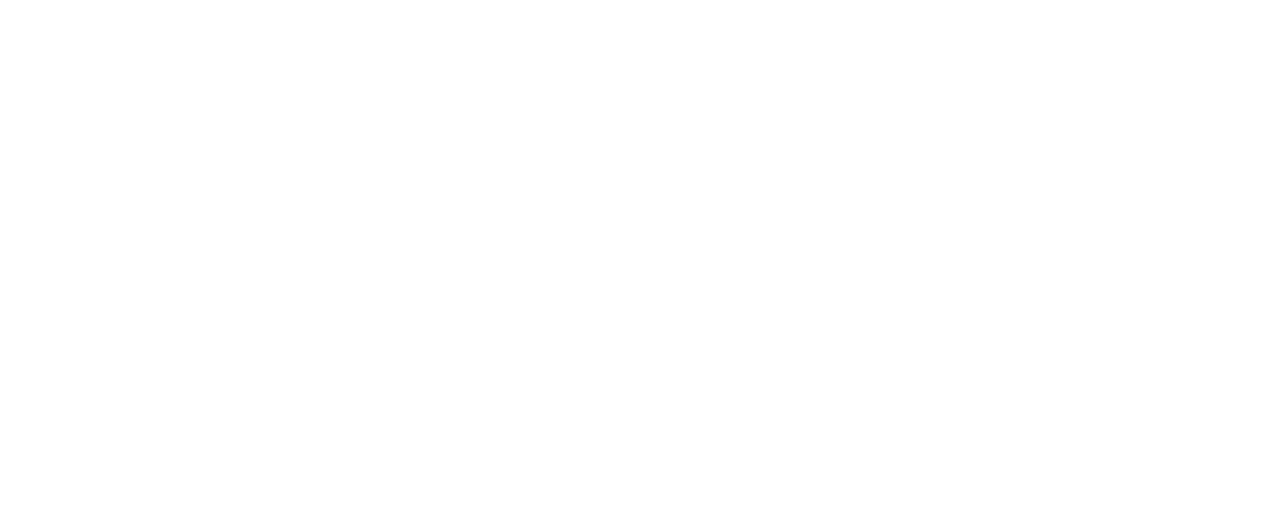
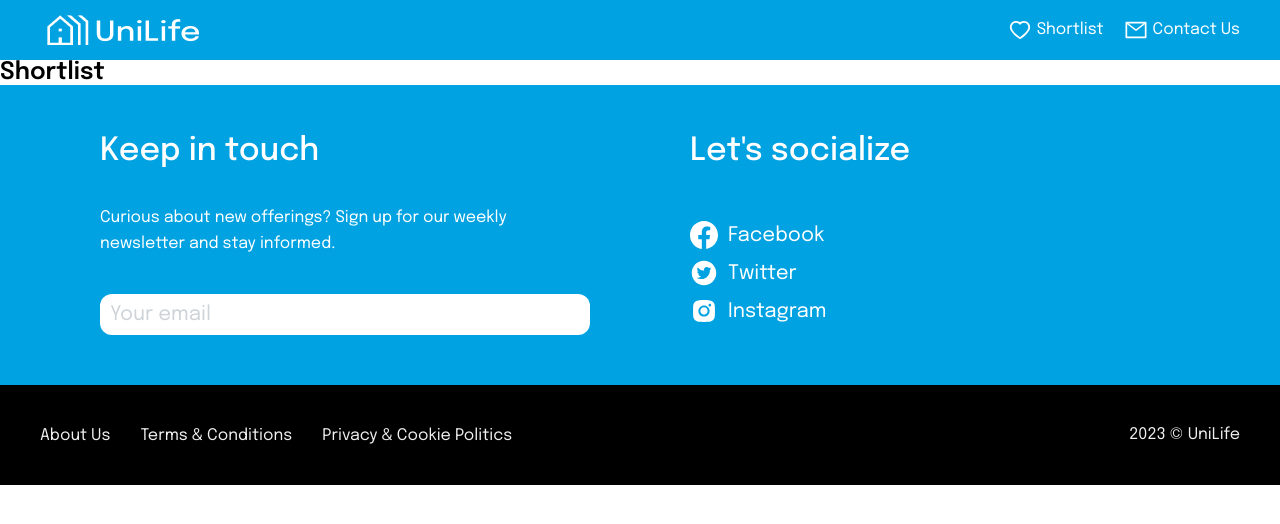
Before and after one commit to paulhondl/unilife, a React (Vite) app: page /shortlist in a window 1280 px wide. Shown: the top 524 px of the page. Built offline with nearby package versions, Linux system fonts and the light colour scheme.

Commit message:
added remove functionality on shortlist

```diff
--- a/src/App.jsx
+++ b/src/App.jsx
@@ -6,6 +6,7 @@
 import AllCities from "./pages/AllCities/AllCities"
 import Accomodations from "./pages/Accomodations/Accomodations"
 import AccomodationDetails from "./pages/AccomodationDetails/AccomodationDetails"
+import Shortlist from "./pages/Shortlist/Shortlist"
 import Footer from "./components/Footer/Footer"
 import ShortlistContextProvider from "./contexts/ShortlistContext"
 import './App.css'
@@ -21,6 +22,7 @@
         <Route path="all-cities" element={<AllCities />} />
         <Route path=":city_id" exact element={<Accomodations />} />
         <Route path=":city_id/:accomodation_id" element={<AccomodationDetails />} />
+        <Route path="shortlist" element={<Shortlist />} />
       </Routes>
       <SocialMedia />
       <Footer />
--- a/src/components/Header/Header.jsx
+++ b/src/components/Header/Header.jsx
@@ -1,4 +1,4 @@
-import {useState} from "react"
+import {useState, useEffect} from "react"
 import {Link} from "react-router-dom"
 import {AiOutlineHeart, AiOutlineMail} from "react-icons/ai"
 import {GiHamburgerMenu} from "react-icons/gi"
@@ -38,11 +38,26 @@
     setIsOpen(false);
   }
 
-  // Mobile navbar show/hide functionality
+  // MOBILE NAVBAR
+
+  // Always hide mobile menu when viewport gets above 600px
+
+  useEffect(() => {
+    window.addEventListener("resize", () => {
+      if(window.innerWidth > 600) {
+        document.querySelector(".mobile-links").classList.remove("show");
+      }
+    })
+  })
+
+  // Show/hide menu on hamburger click
 
   function toggleMobileMenu() {
     document.querySelector(".mobile-links").classList.toggle("show");
   }
+
+
+
 
   return (
     <>
@@ -55,7 +70,7 @@
         </Link>
 
         <nav className="header-links">
-          <Link to="" className="header-link">
+          <Link to="shortlist" className="header-link">
             <AiOutlineHeart className="heart-icon" />
             <p>Shortlist</p>
           </Link>
--- /dev/null
+++ b/src/components/ShortlistCard/ShortlistCard.css
@@ -0,0 +1,3 @@
+.remove-icon {
+  cursor: pointer;
+}
--- /dev/null
+++ b/src/components/ShortlistCard/ShortlistCard.jsx
@@ -0,0 +1,15 @@
+import {useContext} from 'react'
+import { ShortlistContext } from '../../contexts/ShortlistContext'
+import './ShortlistCard.css'
+import {CiCircleRemove} from 'react-icons/ci'
+
+function ShortlistCard({accomodation}) {
+
+  const {removeAccomodation} = useContext(ShortlistContext)
+
+  return (
+    <div>{accomodation?.address?.city} <CiCircleRemove onClick={() => removeAccomodation(accomodation._id)} className="remove-icon" /></div>
+  )
+}
+
+export default ShortlistCard
--- a/src/contexts/ShortlistContext.jsx
+++ b/src/contexts/ShortlistContext.jsx
@@ -6,29 +6,30 @@
 
   const [shortlist, setShortlist] = useState([]);
 
+  // on page load, if there is already a shortlist in local storage, get it
+
   useEffect(() => {
     const storedAccomodations = localStorage.getItem("shortlist")
     storedAccomodations && setShortlist(JSON.parse(storedAccomodations))
   }, [])
+
+  // whenever the shortlist changes, reflect those changes in local storage
 
   useEffect(() => {
     localStorage.setItem("shortlist", JSON.stringify(shortlist))
   }, [shortlist])
 
   function addAccomodation(newAccomodation) {
-    setShortlist(prevShortlist => {
-      return {
-        ...prevShortlist,
-        newAccomodation
+      if(!shortlist.some(accomodation => accomodation._id === newAccomodation._id)) {
+        setShortlist(prevShortlist => [...prevShortlist, newAccomodation])
       }
-    })
   }
 
   function removeAccomodation(id) {
-    setShortlist(prevShortlist => prevShortlist.filter(accomodation => accomodation.id !== id))
+    setShortlist(prevShortlist => prevShortlist.filter(accomodation => accomodation._id !== id))
   }
 
   return (
-    <ShortlistContext.Provider value={{shortlist, addAccomodation, removeAccomodation}}>{props.childern}</ShortlistContext.Provider>
+    <ShortlistContext.Provider value={{shortlist, addAccomodation, removeAccomodation}}>{props.children}</ShortlistContext.Provider>
   )
 }
--- a/src/pages/AccomodationDetails/AccomodationDetails.jsx
+++ b/src/pages/AccomodationDetails/AccomodationDetails.jsx
@@ -9,7 +9,7 @@
 
 function AccomodationDetails() {
 
-  const context = useContext(ShortlistContext)
+  const {addAccomodation} = useContext(ShortlistContext)
 
   const {accomodation_id} = useParams();
 
@@ -126,7 +126,7 @@
               </div>
             </div>
             <div className="accomodation-buttons">
-              <button className="button light-button"><span className="detail-heart-icon-wrapper"><AiOutlineHeart className="detail-heart-icon" /></span> Shortlist</button>
+              <button className="button light-button" onClick={() => addAccomodation(accomodation)}><span className="detail-heart-icon-wrapper"><AiOutlineHeart className="detail-heart-icon" /></span> Shortlist</button>
               <button className="button blue-button" onClick={openModal}>Book Viewing</button>
             </div>
           </div>
--- /dev/null
+++ b/src/pages/Shortlist/Shortlist.jsx
@@ -0,0 +1,20 @@
+import {useContext} from 'react'
+import { ShortlistContext } from '../../contexts/ShortlistContext'
+import ShortlistCard from '../../components/ShortlistCard/ShortlistCard';
+import './Shortlist.css'
+
+
+function Shortlist() {
+  const {shortlist, addAccomodation, removeAccomodation} = useContext(ShortlistContext);
+  console.log(shortlist)
+  return (
+    <div className="shortlist-container">
+      <h2>Shortlist</h2>
+      <div className="shortlisted-accomodations">
+        {shortlist.map(accomodation => <ShortlistCard key={accomodation._id} accomodation={accomodation} />)}
+      </div>
+    </div>
+  )
+}
+
+export default Shortlist
```
Also changed, not shown: src/pages/Shortlist/Shortlist.css (added).
